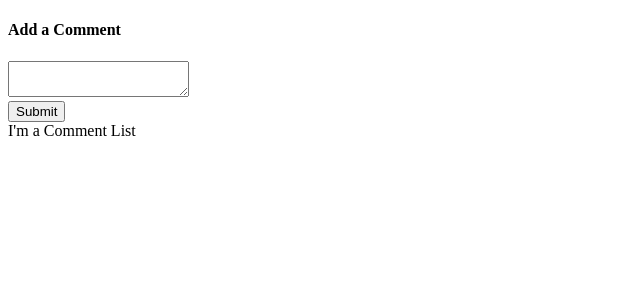
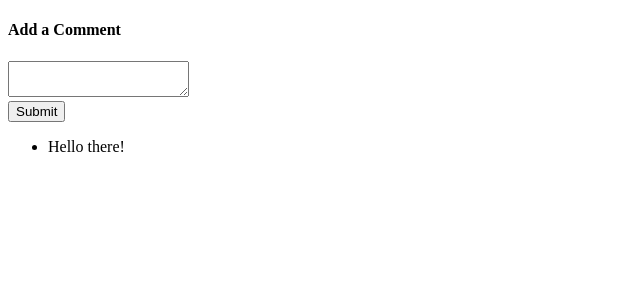
Before and after one commit to anto004/advanced-react, a React (Create React App) app: page / in a window 1280 px wide. Shown: the top 300 px of the page, without its empty margins (0-640 px from the left). Built offline with nearby package versions, Linux system fonts and the light colour scheme.

Commit message:
Display comments in CommentList

```diff
--- a/src/components/CommentList.js
+++ b/src/components/CommentList.js
@@ -1,6 +1,31 @@
 /* eslint-disable react/no-unescaped-entities */
-import React from "react";
+import React, { Component } from "react";
+import { connect } from "react-redux";
 
-export default () => {
-	return <div>I'm a Comment List</div>;
-};
+// TODO: Generate unique ID
+
+class CommentList extends Component {
+	renderComments() {
+		const { comments } = this.props;
+
+		return comments.map(({ id, comment }) => {
+			return <li key={id}>{comment}</li>;
+		});
+	}
+
+	render() {
+		return (
+			<div>
+				<ul>{this.renderComments()}</ul>
+			</div>
+		);
+	}
+}
+
+function mapStateToProps(state) {
+	return {
+		comments: state.comments,
+	};
+}
+
+export default connect(mapStateToProps)(CommentList);
--- a/src/testEmmet.html
+++ /dev/null
@@ -1,3 +0,0 @@
-<div>
-	<p></p>
-</div>
```
